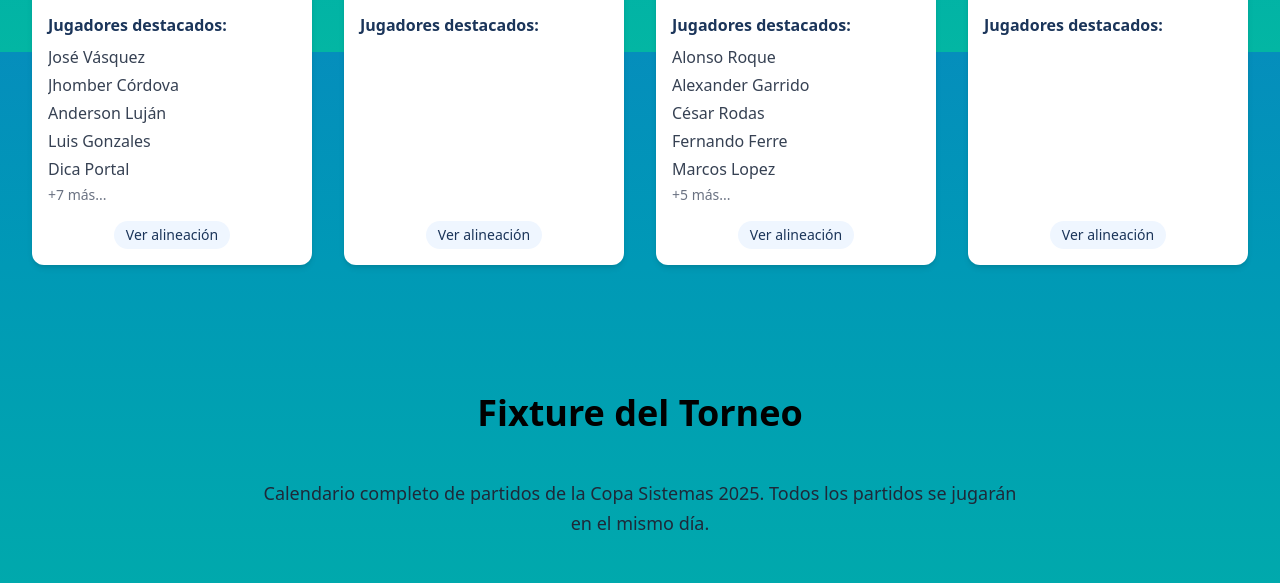
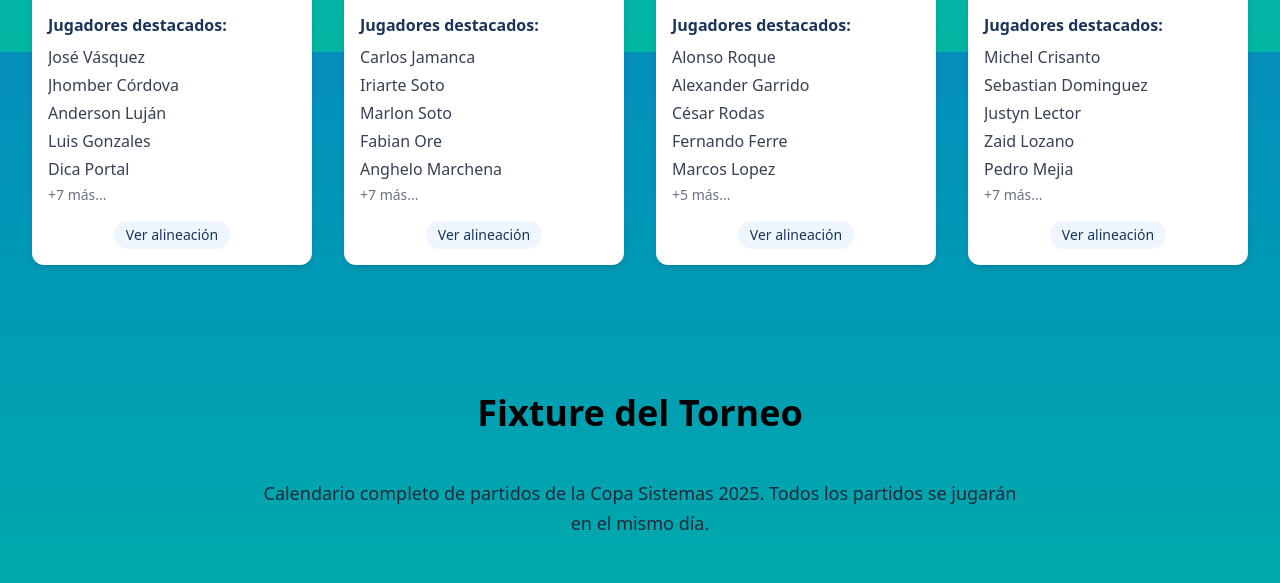
Before and after one commit to NiltonRamosE/sportleaguepisi, an Astro site: page / in a window 1280 px wide. Shown: the part 1548-2131 px from the top of the page. Built offline with nearby package versions, Linux system fonts and the light colour scheme; Astro itself is replaced by a stand-in of ours.

Commit message:
feat: new teams

```diff
--- a/src/landing/sections/TeamSection.astro
+++ b/src/landing/sections/TeamSection.astro
@@ -18,7 +18,7 @@
     id: 'promocion2022',
     name: 'Los Fieles FC',
     logo: '/logo_fieles.webp',
-    players: [''],
+    players: ['Carlos Jamanca', 'Iriarte Soto', 'Marlon Soto', 'Fabian Ore', 'Anghelo Marchena', 'Fernando Salazar', 'Óscar Pinedo', ' Diogo Flores', 'Steeve Cier', 'Denilson Angeles', 'Flavio Roldán', 'Jim Villalobos'],
   },
   {
     id: 'promocion2023',
@@ -30,7 +30,7 @@
     id: 'promocion2024',
     name: 'Glitchers FC',
     logo: '/logo_glitchers.webp',
-    players: ['',],
+    players: ['Michel Crisanto', 'Sebastian Dominguez', 'Justyn Lector', 'Zaid Lozano', 'Pedro Mejia', 'Sander Olortigue', 'Luis Patricio', 'Dastin Prado', 'Sebastian Rodriguez', 'Rachel Rosales', 'Alessandro Sanchez', 'Roycer Vasquez'],
   },
 ];
 ---
```
